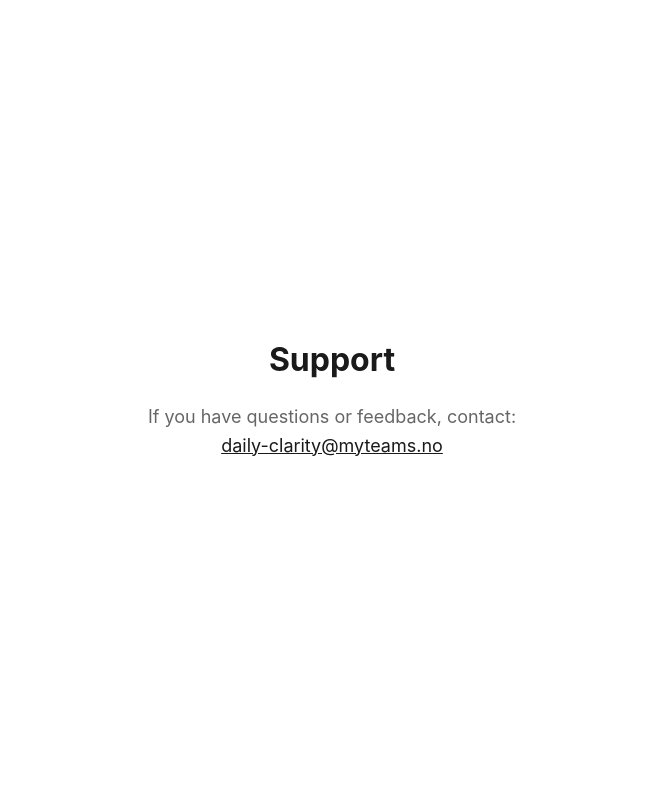
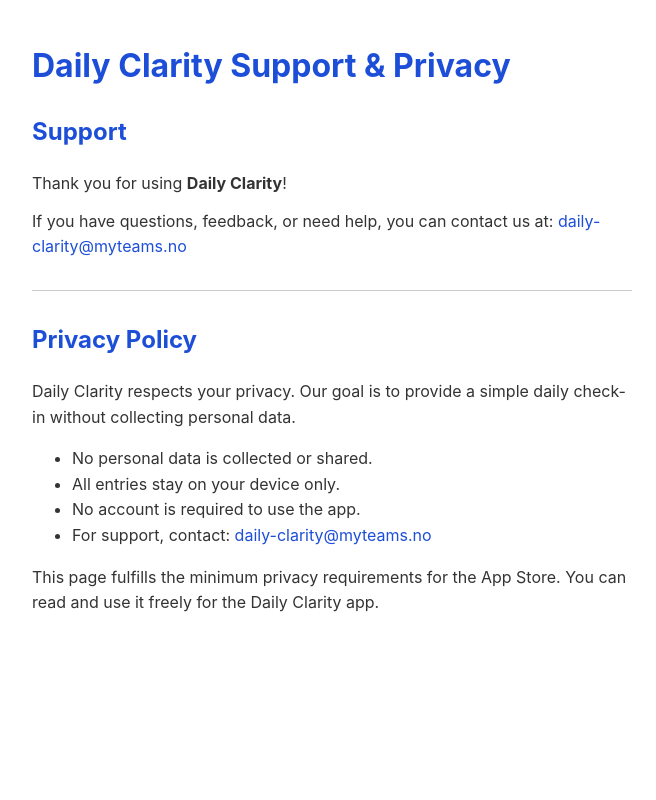
Before and after one commit to Ojbirke/Daily-Clarity, a Django app: template server/templates/support.html in a window 1280 px wide. Shown: the whole page, without its empty margins (308-964 px from the left). Run offline with Django 4.2, Linux system fonts and the light colour scheme; the template is opened without the code that fills it, so the values that code supplies are empty.

Commit message:
Combine support and privacy information into a single page
Update server templates to serve a combined support and privacy policy page.

Replit-Commit-Author: Agent
Replit-Commit-Session-Id: 1f5f4716-e9ed-4116-aaa4-c7e9bbf692d6
Replit-Commit-Checkpoint-Type: full_checkpoint
Replit-Commit-Event-Id: 11799b87-68cc-43cc-8779-42fc671f3902
Replit-Commit-Screenshot-Url: https://storage.googleapis.com/screenshot-production-us-central1/b11607e5-d89b-430b-b161-dcb754f719da/1f5f4716-e9ed-4116-aaa4-c7e9bbf692d6/8tSUfJA
Replit-Helium-Checkpoint-Created: true

```diff
--- a/server/templates/support.html
+++ b/server/templates/support.html
@@ -3,47 +3,57 @@
 <head>
   <meta charset="UTF-8">
   <meta name="viewport" content="width=device-width, initial-scale=1.0">
-    <title>Support - Daily Clarity</title>
+  <title>Daily Clarity Support & Privacy</title>
   <style>
-        * {
-            margin: 0;
-            padding: 0;
-            box-sizing: border-box;
+    body {
+      font-family: -apple-system, BlinkMacSystemFont, "Segoe UI", Roboto, Helvetica, Arial, sans-serif;
+      line-height: 1.6;
+      color: #333;
+      max-width: 600px;
+      margin: 40px auto;
+      padding: 0 20px;
     }
-        body {
-            font-family: -apple-system, BlinkMacSystemFont, 'Segoe UI', Roboto, sans-serif;
-            background-color: #FFFFFF;
-            color: #1A1A1A;
-            min-height: 100vh;
-            display: flex;
-            align-items: center;
-            justify-content: center;
-            padding: 24px;
+    h1, h2 {
+      color: #1D4ED8;
     }
-        .container {
-            max-width: 480px;
-            text-align: center;
+    a {
+      color: #1D4ED8;
+      text-decoration: none;
     }
-        h1 {
-            font-size: 32px;
-            font-weight: 700;
-            margin-bottom: 24px;
+    a:hover {
+      text-decoration: underline;
+    }
+    hr {
+      margin: 30px 0;
+      border: 0;
+      border-top: 1px solid #ccc;
     }
     p {
-            font-size: 18px;
-            line-height: 1.6;
-            color: #666666;
-        }
-        a {
-            color: #1A1A1A;
-            text-decoration: underline;
+      margin: 12px 0;
     }
   </style>
 </head>
 <body>
-    <div class="container">
-        <h1>Support</h1>
-        <p>If you have questions or feedback, contact:<br><a href="mailto:daily-clarity@myteams.no">daily-clarity@myteams.no</a></p>
-    </div>
+
+  <h1>Daily Clarity Support & Privacy</h1>
+
+  <h2>Support</h2>
+  <p>Thank you for using <strong>Daily Clarity</strong>!</p>
+  <p>If you have questions, feedback, or need help, you can contact us at: <a href="mailto:daily-clarity@myteams.no">daily-clarity@myteams.no</a></p>
+
+  <hr>
+
+  <h2>Privacy Policy</h2>
+  <p>Daily Clarity respects your privacy. Our goal is to provide a simple daily check-in without collecting personal data.</p>
+
+  <ul>
+    <li>No personal data is collected or shared.</li>
+    <li>All entries stay on your device only.</li>
+    <li>No account is required to use the app.</li>
+    <li>For support, contact: <a href="mailto:daily-clarity@myteams.no">daily-clarity@myteams.no</a></li>
+  </ul>
+
+  <p>This page fulfills the minimum privacy requirements for the App Store. You can read and use it freely for the Daily Clarity app.</p>
+
 </body>
 </html>
```
Also changed, not shown: server/templates/privacy.html (+42 -30 lines). Lines whose indentation alone changed are shown as unchanged.
